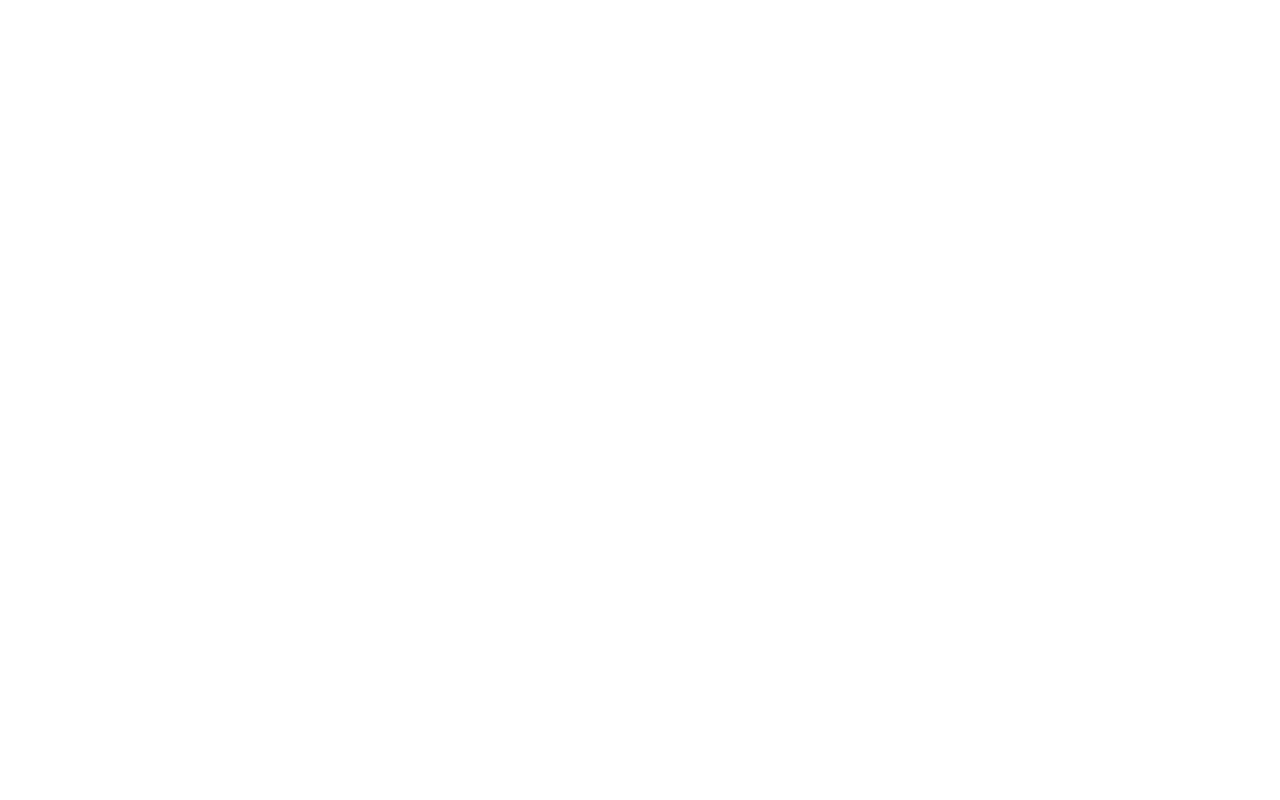
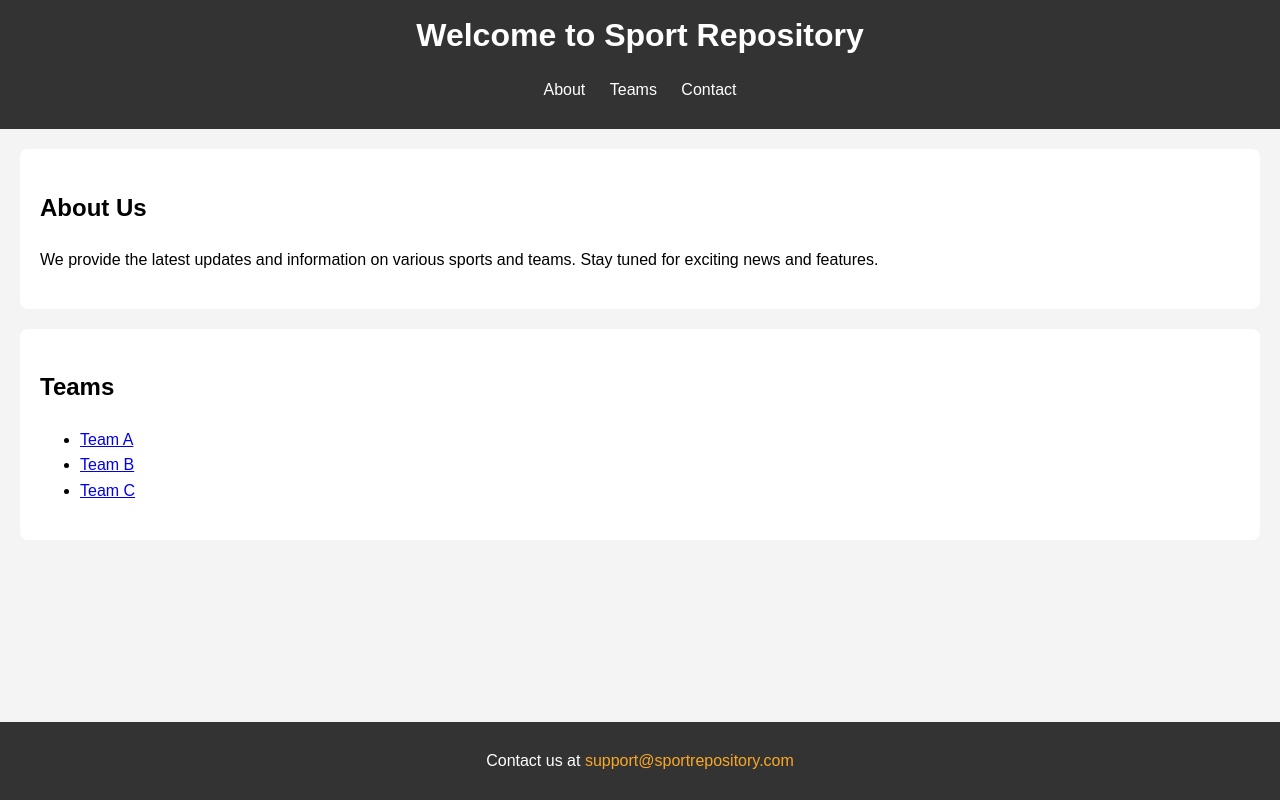
Before and after one commit to AkashSaha01/my-first-github-repo, a plain HTML site: page index.html in a window 1280 px wide. Drawn offline with Linux system fonts and the light colour scheme.

Commit message:
Added the style and update index.html file

```diff
--- a/index.html
+++ b/index.html
@@ -3,7 +3,45 @@
   <head>
     <meta charset="UTF-8" />
     <meta name="viewport" content="width=device-width, initial-scale=1.0" />
-    <title>My First Git Repo</title>
+    <title>Welcome to Sport Repository</title>
+    <link rel="stylesheet" href="styles.css" />
   </head>
-  <body></body>
+  <body>
+    <header>
+      <h1>Welcome to Sport Repository</h1>
+      <nav>
+        <ul>
+          <li><a href="#about">About</a></li>
+          <li><a href="#teams">Teams</a></li>
+          <li><a href="#contact">Contact</a></li>
+        </ul>
+      </nav>
+    </header>
+
+    <section id="about">
+      <h2>About Us</h2>
+      <p>
+        We provide the latest updates and information on various sports and
+        teams. Stay tuned for exciting news and features.
+      </p>
+    </section>
+
+    <section id="teams">
+      <h2>Teams</h2>
+      <ul>
+        <li><a href="#">Team A</a></li>
+        <li><a href="#">Team B</a></li>
+        <li><a href="#">Team C</a></li>
+      </ul>
+    </section>
+
+    <footer>
+      <p>
+        Contact us at
+        <a href="mailto:support@sportrepository.com"
+          >support@sportrepository.com</a
+        >
+      </p>
+    </footer>
+  </body>
 </html>
--- /dev/null
+++ b/styles.css
@@ -0,0 +1,55 @@
+body {
+  font-family: Arial, sans-serif;
+  line-height: 1.6;
+  margin: 0;
+  padding: 0;
+  background-color: #f4f4f4;
+}
+
+header {
+  background: #333;
+  color: #fff;
+  padding: 10px 0;
+  text-align: center;
+}
+
+header h1 {
+  margin: 0;
+}
+
+nav ul {
+  list-style: none;
+  padding: 0;
+}
+
+nav ul li {
+  display: inline;
+  margin: 0 10px;
+}
+
+nav ul li a {
+  color: #fff;
+  text-decoration: none;
+}
+
+section {
+  padding: 20px;
+  margin: 20px;
+  background: #fff;
+  border-radius: 8px;
+}
+
+footer {
+  background: #333;
+  color: #fff;
+  text-align: center;
+  padding: 10px 0;
+  position: fixed;
+  bottom: 0;
+  width: 100%;
+}
+
+footer a {
+  color: #f9a825;
+  text-decoration: none;
+}
```
